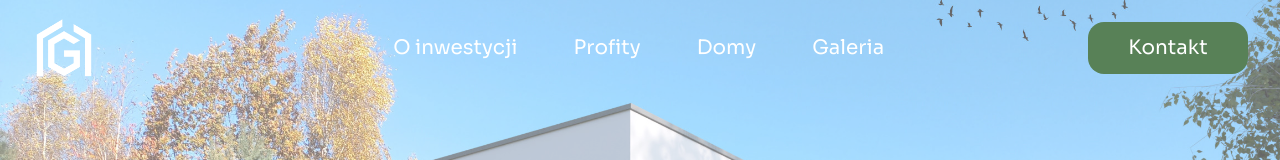
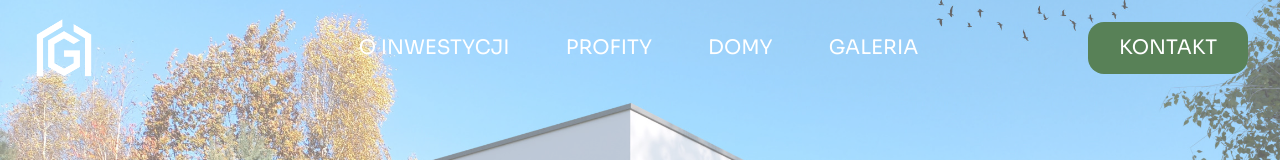
Before and after one commit to damiankaniewski/czarnochowice-website, a Next.js app: page / in a window 1280 px wide. Shown: the top 160 px of the page. Built offline with nearby package versions, Linux system fonts and the light colour scheme; a web font is replaced by a local one.

Commit message:
feat: improved header

```diff
--- a/src/components/Header.tsx
+++ b/src/components/Header.tsx
@@ -43,18 +43,27 @@ export default function Header() {
         <nav className="hidden md:flex justify-center space-x-14 text-xl w-dvw">
           <Link
             href="#investment"
-            className="block text-white hover:text-green1"
+            className="block text-white hover:text-green1 hover:font-bold"
           >
-            O inwestycji
+            O INWESTYCJI
           </Link>
-          <Link href="#profits" className="block text-white hover:text-green1">
-            Profity
+          <Link
+            href="#profits"
+            className="block text-white hover:text-green1 hover:font-bold"
+          >
+            PROFITY
           </Link>
-          <Link href="#houses" className="block text-white hover:text-green1">
-            Domy
+          <Link
+            href="#houses"
+            className="block text-white hover:text-green1 hover:font-bold"
+          >
+            DOMY
           </Link>
-          <Link href="#gallery" className="block text-white hover:text-green1">
-            Galeria
+          <Link
+            href="#gallery"
+            className="block text-white hover:text-green1 hover:font-bold"
+          >
+            GALERIA
           </Link>
         </nav>
         <div className="w-1/6 flex justify-end">
@@ -64,7 +73,7 @@ export default function Header() {
             }`}
           >
             <Link href="#contact" className={"block text-white w-full"}>
-              Kontakt
+              KONTAKT
             </Link>
           </nav>
         </div>
```
